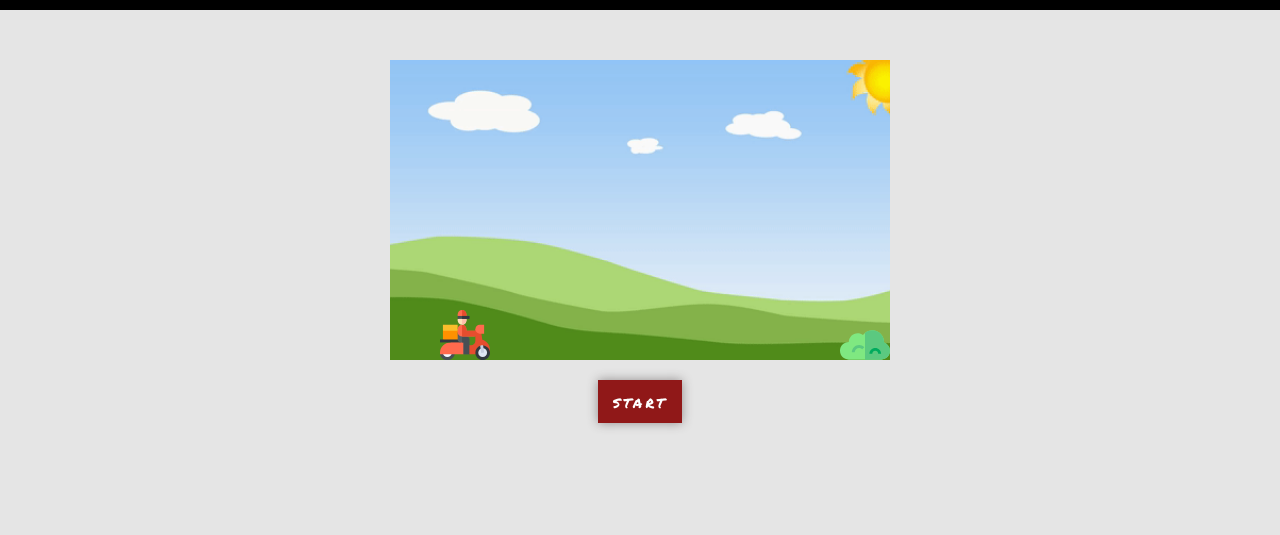
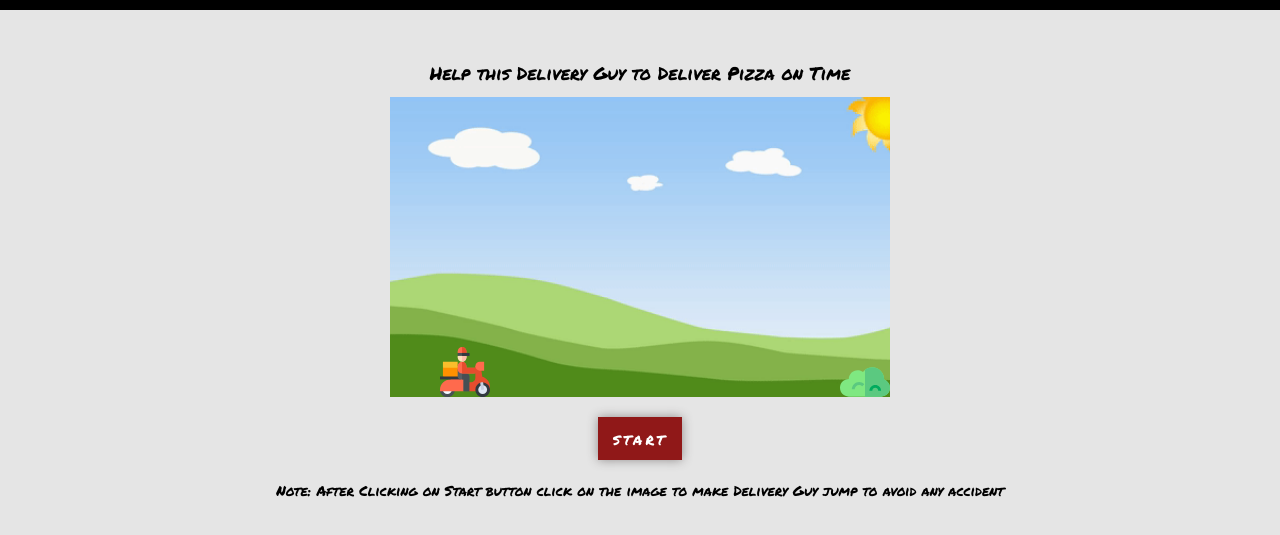
Before and after one commit to mayank31793/Chrome-Dino, a plain HTML site: page index.html in a window 1280 px wide. Shown: the part 55-590 px from the top of the page. Drawn offline with Linux system fonts and the light colour scheme.

Commit message:
description and note added

```diff
--- a/index.html
+++ b/index.html
@@ -13,6 +13,7 @@
         <h1>Chrome Dino</h1>
     </div>
     <div class="game_container">
+        <p class="description">Help this Delivery Guy to Deliver Pizza on Time</p>
         <div id="game" onclick="jump()">
             <div id="character">
                 <img src="./images/food-delivery.svg" />
@@ -22,6 +23,7 @@
             </div>
         </div>
         <button onclick="start()" class="start_game_button">start</button>
+        <p class="note">Note: After Clicking on Start button click on the image to make Delivery Guy jump to avoid any accident</p>
     </div>
     <script src='script.js'></script>
 </body>
--- a/style.css
+++ b/style.css
@@ -67,7 +67,7 @@
 }
 
 .block{
-    animation: block 1.5s infinite;
+    animation: block 2s infinite;
 }
 
 @keyframes block{
@@ -97,3 +97,17 @@
 .start_game_button:hover{
     cursor: pointer;
 }
+
+.note{
+    text-align: center;
+    font-size: 14px;
+    font-weight: 100;
+    font-family: 'Permanent Marker', cursive;
+}
+
+.description{
+    text-align: center;
+    margin-bottom: 10px;
+    font-size: 18px;
+    font-family: 'Permanent Marker', cursive;
+}
```
